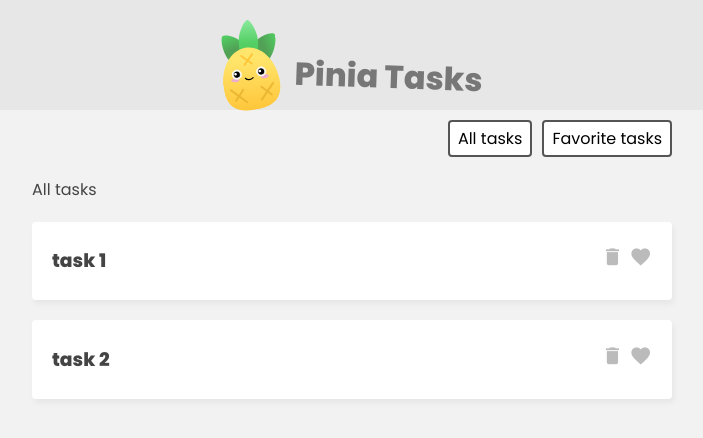
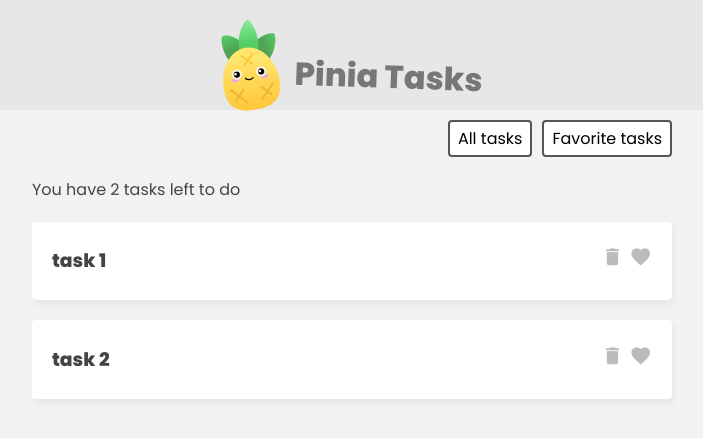
Before and after one commit to dmarsal90/pinia-task, a Vue app: page / in a window 1280 px wide. Shown: the top 438 px of the page, without its empty margins (288-991 px from the left). Built offline with nearby package versions, Linux system fonts and the light colour scheme.

Commit message:
Add counters to App

```diff
--- a/src/App.vue
+++ b/src/App.vue
@@ -14,13 +14,13 @@
 
     <!-- task list -->
     <div class="task-list" v-if="filter === 'all'">
-      <p>All tasks</p>
+      <p>You have {{ taskStore.totalCount }} tasks left to do</p>
       <div v-for="task in taskStore.tasks">
         <TaskDetails :task="task"/>
       </div>
     </div>
     <div class="task-list" v-if="filter === 'fav'">
-      <p>Fav tasks</p>
+      <p>You have {{ taskStore.favCount }} fav tasks left to do</p>
       <div v-for="task in taskStore.fav">
         <TaskDetails :task="task"/>
       </div>
```
